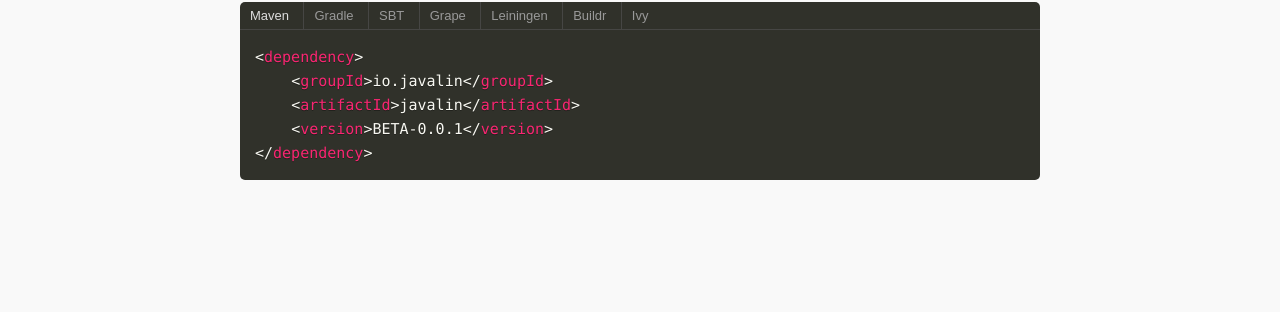
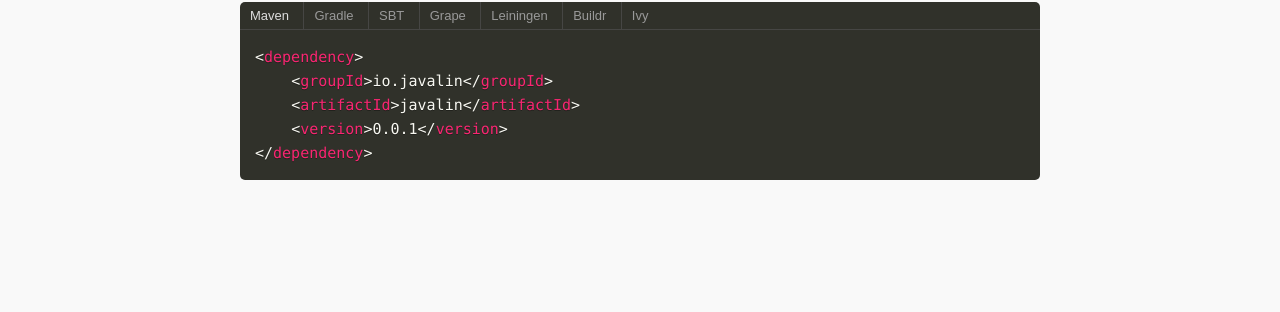
Before and after one commit to javalin/website, a Jekyll site: the page built from pages/download.md, in a window 1280 px wide. Shown: the part 363-675 px from the top of the page. Built offline with Jekyll 4.4.1, drawn with Linux system fonts in a browser that asks for light colours.

Commit message:
Fix version

```diff
--- a/_config.yml
+++ b/_config.yml
@@ -1,4 +1,4 @@
-javalinversion: BETA-0.0.1
+javalinversion: 0.0.1
 description: Javalin - Create microservice REST APIs in Java or Kotlin. Javalin is a lightweight REST library for the JVM.
 baseurl: "" # the subpath of your site, e.g. /blog
 
```
